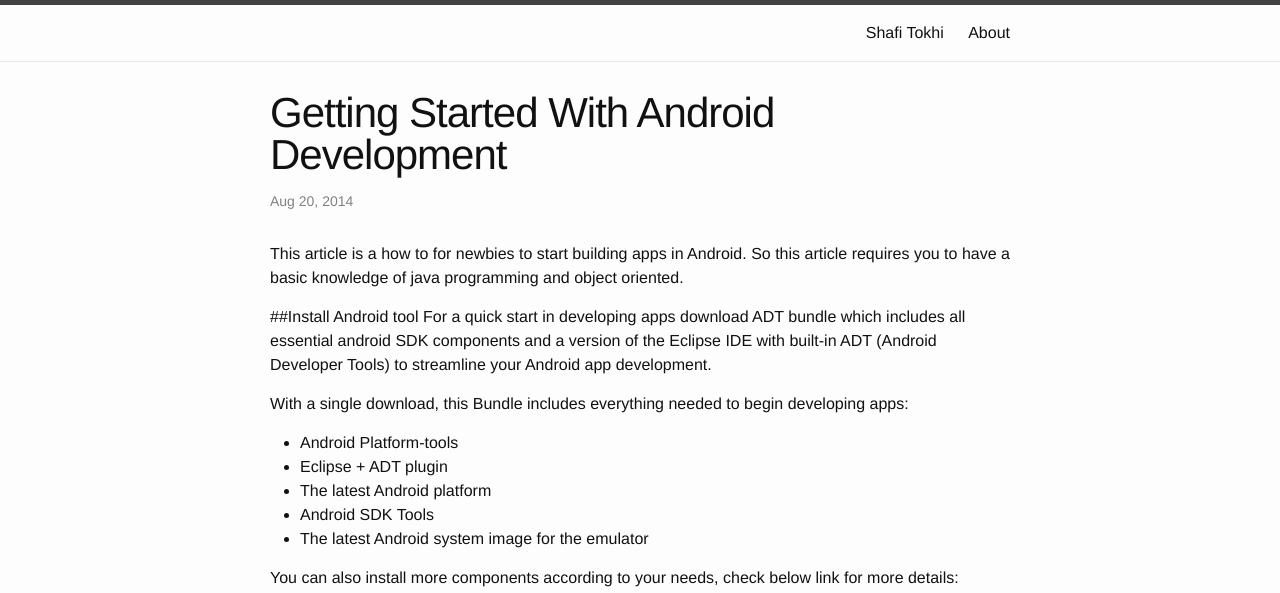
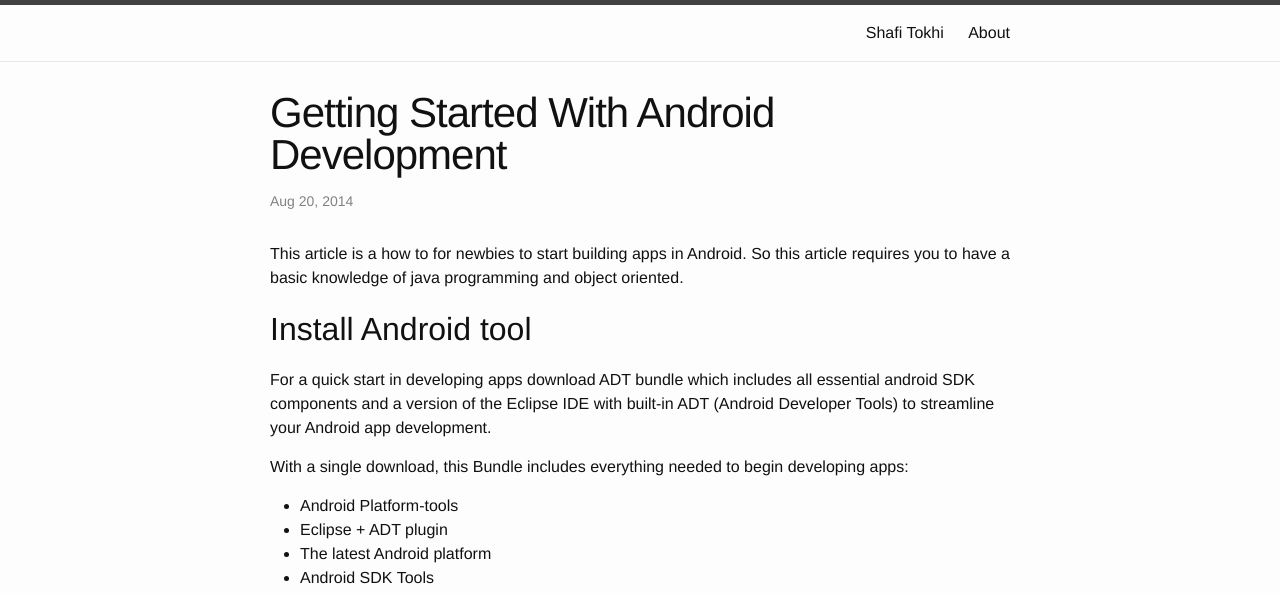
Before and after one commit to tokhi/tokhi.github.io, a Jekyll site: the page built from _posts/2014-08-20-android.markdown, in a window 1280 px wide and 1400 px high. Shown: the top 593 px of the window. Built offline with Jekyll 4.4.1, drawn with Linux system fonts in a browser that asks for light colours; nearby versions of some CDN libraries; some of the changed text lies outside the part shown.

```diff
--- a/_posts/2014-08-20-android.markdown
+++ b/_posts/2014-08-20-android.markdown
@@ -8,7 +8,7 @@ categories: android
 
 This article is a how to for newbies to start building apps in Android. So this article requires you to have a basic knowledge of java programming and object oriented.
 
-##Install Android tool
+## Install Android tool
 For a quick start in developing apps download ADT bundle which includes all essential android SDK components and a version of the Eclipse IDE with built-in ADT (Android Developer Tools) to streamline your Android app development.
 
 
@@ -27,7 +27,7 @@ https://developer.android.com/sdk/installing/adding-packages.html
 
 
 
-##Android Software Stack
+## Android Software Stack
 ![alt tag](http://www.vogella.com/tutorials/Android/images/xandroidsoftwarelayer10.png.pagespeed.ic.cqHvO0-Uh9.png)
 
 There are many SDK version that you can also build application the version that is used in this project is SDK 4.4/4.4.1 / 4.4.2(KitKat) and API 18/19
@@ -36,14 +36,14 @@ Its always important to choose the right SDK and API version because here you de
 
 [Here in this link](https://developer.android.com/about/dashboards/index.html) you can see the different platform versions which are running on mobile deveices, As writting of this article Jelly Bean has the higher distribution and then its Kitkat.
 
-######Android Emulator Setup ######
+### Android Emulator Setup
 >The Android SDK includes a virtual mobile device emulator that runs on your computer. The emulator lets you prototype, develop and test Android applications without using a physical device.
 
 <a href="http://developer.android.com/tools/devices/emulator.html" target="blank"> Read more... </a>
 
 
 
-##Android Project Structure
+## Android Project Structure
 
 Android projects are the projects that eventually get built into an .apk file that you install onto a device. They contain things such as application source code and resource files. Some are generated for you by default, while others should be created if required. The following directories and files comprise an Android project:
 
@@ -116,7 +116,7 @@ The control file that describes the nature of the application and each of its co
 This file contains project settings, such as the build target. This file is integral to the project, so maintain it in a source revision control system. To edit project properties in Eclipse, right-click the project folder and select Properties.
 
 
-######Building your first App######
+### Building your first App
 1. Create a mew android project via eclipse which you have already installed.
 2. open/create your `MainActivity` and paste the code below:
 
@@ -204,7 +204,7 @@ You can also use the `Graphical Layout` and just create you desired interface wi
 
 To learn how to play with the graphical layout <a href="https://www.youtube.com/watch?v=ijGVngb5vj4" target="_blank">watch this video</a>.
 
-##Activity lifecycle
+## Activity lifecycle
 ![alt tag](http://developer.android.com/images/activity_lifecycle.png)
 
 
```
